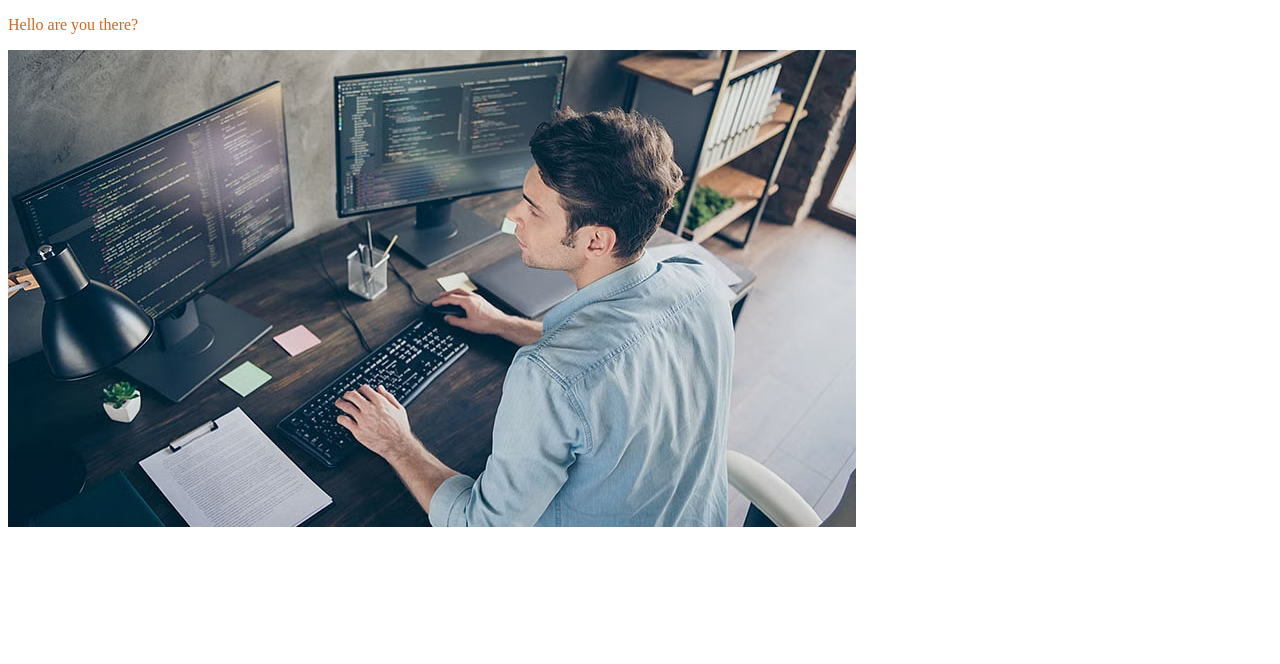
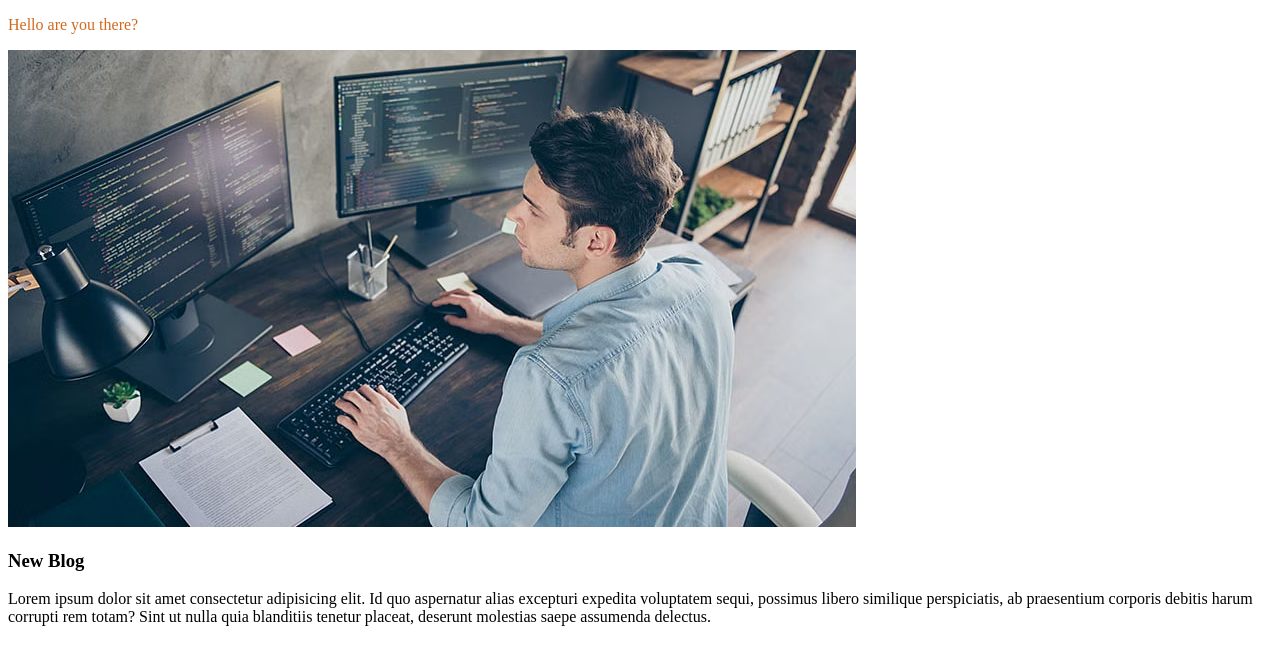
Before and after one commit to 7Avi7/my-first-repo, a plain HTML site: page index.html in a window 1280 px wide. Drawn offline with Linux system fonts and the light colour scheme.

Commit message:
2 no branch

```diff
--- a/index.html
+++ b/index.html
@@ -10,5 +10,7 @@
 <body>
     <p class="c">Hello are you there?</p>
     <img src="img.png" alt="">
+    <h3>New Blog</h3>
+    <p>Lorem ipsum dolor sit amet consectetur adipisicing elit. Id quo aspernatur alias excepturi expedita voluptatem sequi, possimus libero similique perspiciatis, ab praesentium corporis debitis harum corrupti rem totam? Sint ut nulla quia blanditiis tenetur placeat, deserunt molestias saepe assumenda delectus.</p>
 </body>
 </html>
```
